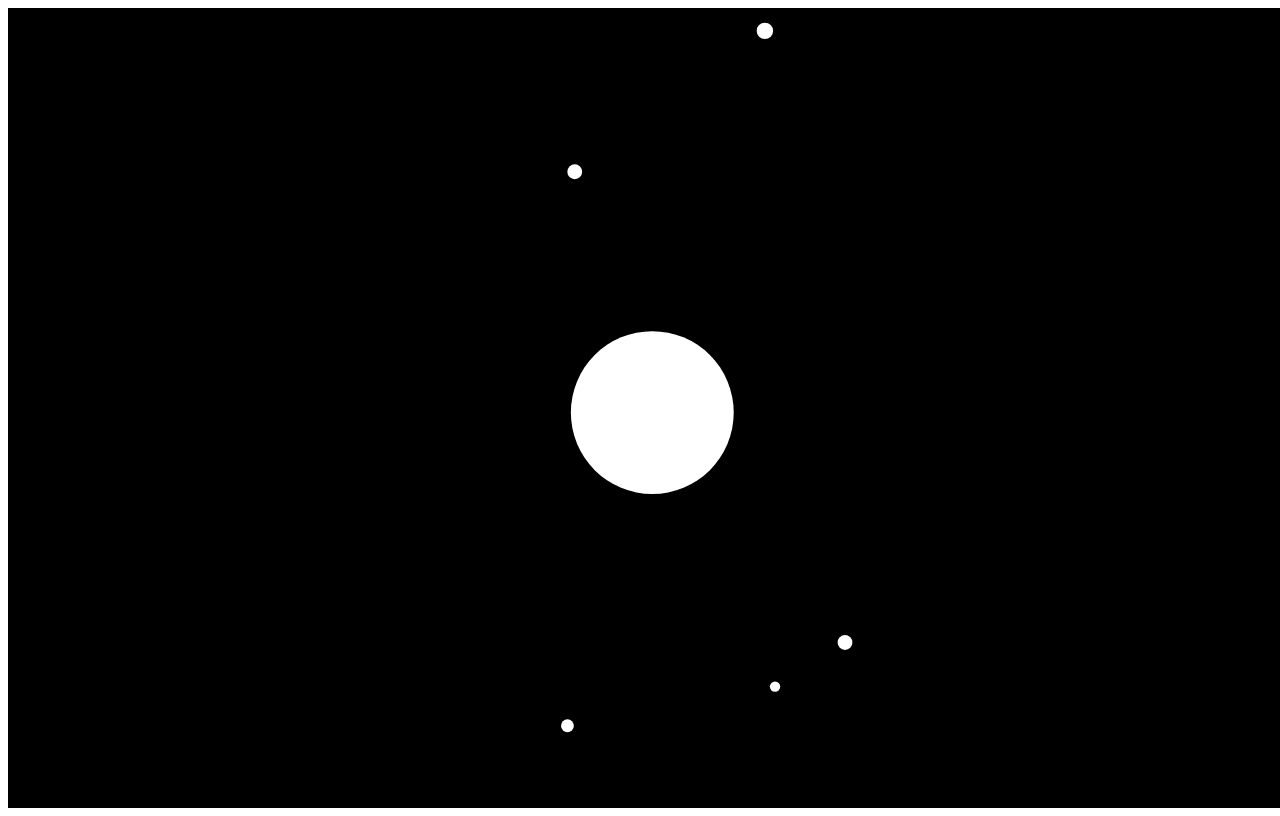
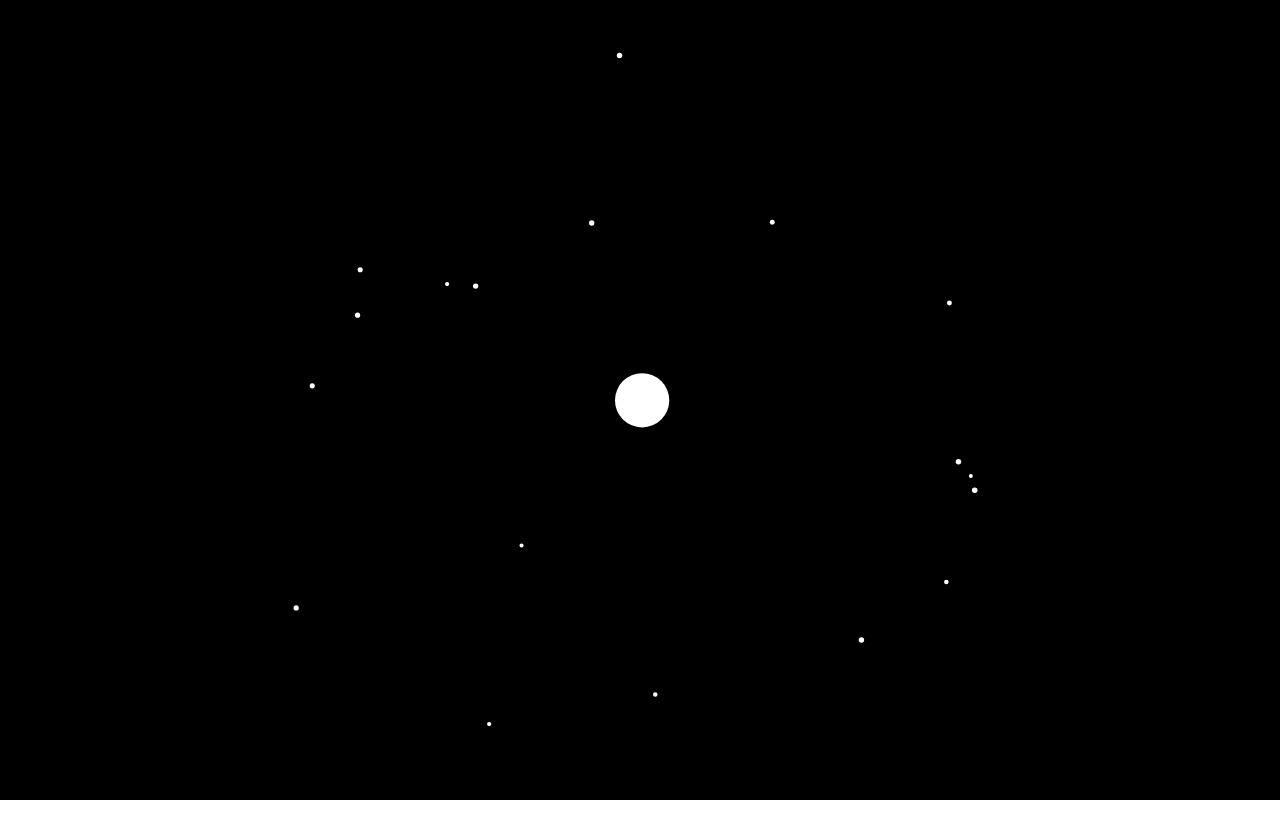
Before and after one commit to Fel11x32/n-body-simulation, a plain HTML site: page index.html in a window 1280 px wide. Drawn offline with Linux system fonts and the light colour scheme.

```diff
--- a/script.js
+++ b/script.js
@@ -5,14 +5,14 @@ canvas.height = window.innerHeight;
 
 const G = 1; // Гравитационная постоянная
 const bodies = [];
-const numBodies = 5;
+const numBodies = 20;
 
 class Body {
 	constructor(x, y, mass, vx = 0, vy = 0) {
 		this.x = x;
 		this.y = y;
 		this.mass = mass;
-		this.radius = Math.max(3, Math.cbrt(this.mass) * 3); // Радиус зависит от массы
+		this.radius = Math.max(2, Math.cbrt(this.mass)); // Радиус зависит от массы
 		this.vx = vx;
 		this.vy = vy;
 		this.ax = 0;
--- a/style.css
+++ b/style.css
@@ -1,3 +1,11 @@
+body {
+	overflow-x: hidden;
+	overflow-y: hidden;
+
+	margin: 0;
+	padding: 0;
+}
+
 canvas {
 	display: block;
 	margin: 0 auto;
```
